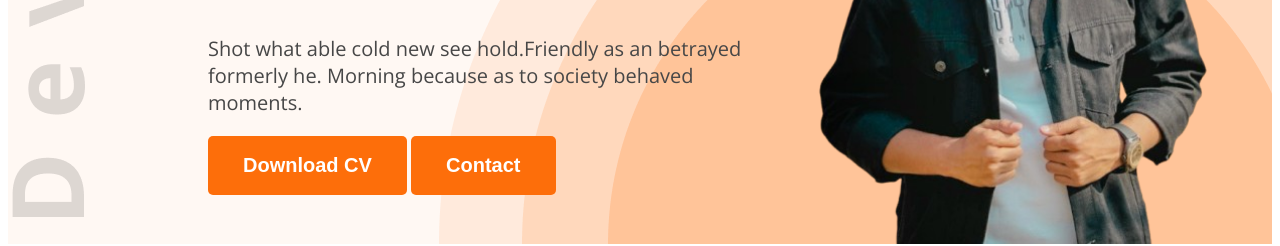
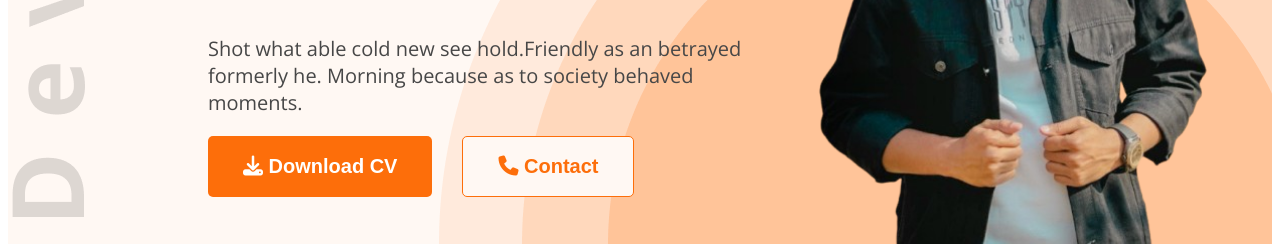
Before and after one commit to proshanto550/Web-Dev-Portfolio, a plain HTML site: page index.html in a window 1280 px wide. Shown: the part 579-825 px from the top of the page. Drawn offline with nearby package versions, Linux system fonts and the light colour scheme.

Commit message:
Add Awesome icon

```diff
--- a/Styles/portfolio.css
+++ b/Styles/portfolio.css
@@ -20,6 +20,21 @@
     padding: 18px 35px;
     border-radius: 5px;
     border: none;
+    cursor: pointer;
+}
+
+.btn-space{
+    display: flex;
+    gap: 30px;
+}
+
+.contact-btn{
+    font-weight: bold;
+    font-size: 20px;
+    color:#FD6E0A;
+    padding: 18px 35px;
+    border-radius: 5px;
+    border: 1px solid;
     cursor: pointer;
 }
 
@@ -162,6 +177,15 @@ main section{
     box-shadow: 0px 6px 50px 0px rgba(0, 0, 0, 0.06);
 }
 
+.skill-title{
+    font-size: 20px;
+    font-weight: bold;
+}
+
+.skill-des{
+    color: #757575;
+}
+
 .resume-container{
     display: flex;
     gap: 24px;
--- a/index.html
+++ b/index.html
@@ -8,6 +8,8 @@
 <link rel="preconnect" href="https://fonts.gstatic.com" crossorigin>
 <link href="https://fonts.googleapis.com/css2?family=Open+Sans:ital,wght@0,300..800;1,300..800&display=swap" rel="stylesheet">
     <link rel="stylesheet" href="Styles/portfolio.css">
+
+    <script src="https://kit.fontawesome.com/00f21e57a9.js" crossorigin="anonymous"></script>
 </head>
 <body class="open-sans-normal">
     <header class="header bg-color">
@@ -27,8 +29,10 @@
                 <p class="b-description dark-2">
                     Shot what able cold new see hold.Friendly as an betrayed formerly he. Morning because as to society behaved moments.
                 </p>
-                <button class="btn-primary">Download CV</button>
-                <button class="btn-primary">Contact</button>
+                <div class="btn-space">
+                    <button class="btn-primary"><i class="fa-solid fa-download"></i> Download CV</button>
+                    <button class="contact-btn bg-color"><i class="fa-solid fa-phone"></i> Contact</button>
+                </div>
             </div>
 
             <img class="profile" src="images/proloy.png" alt="Proshanto">
@@ -143,7 +147,7 @@
             </div>
 
             <div class="text-center">
-                <button class="btn-primary">Download CV</button>
+                <button class="btn-primary"><i class="fa-solid fa-download"></i> Download CV</button>
             </div>
         </section>
     </main>
```
